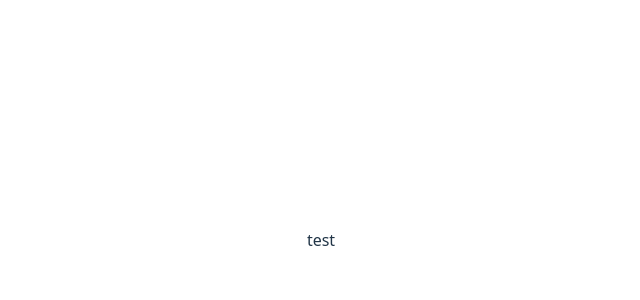
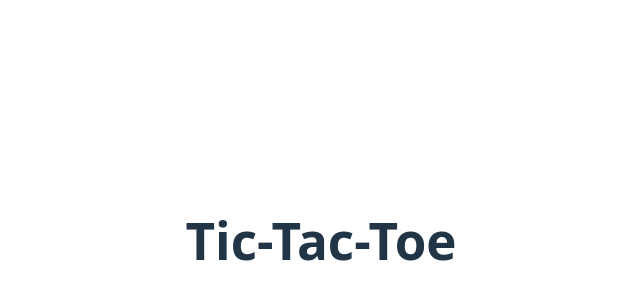
Before and after one commit to devangmalhotra/ai-agent-tic-tac-toe, a React (Vite) app: page /game in a window 1280 px wide. Shown: the part 160-460 px from the top of the page, without its empty margins (319-959 px from the left). Built offline with nearby package versions, Linux system fonts and the light colour scheme.

Commit message:
updated files

```diff
--- a/src/Pages/GamePage/GamePage.jsx
+++ b/src/Pages/GamePage/GamePage.jsx
@@ -1,9 +1,10 @@
 import React from 'react'
+import Title from '../../Components/Title/Title'
 
 function GamePage() {
   return (
     <div>
-      test
+      <Title />
     </div>
   )
 }
```
